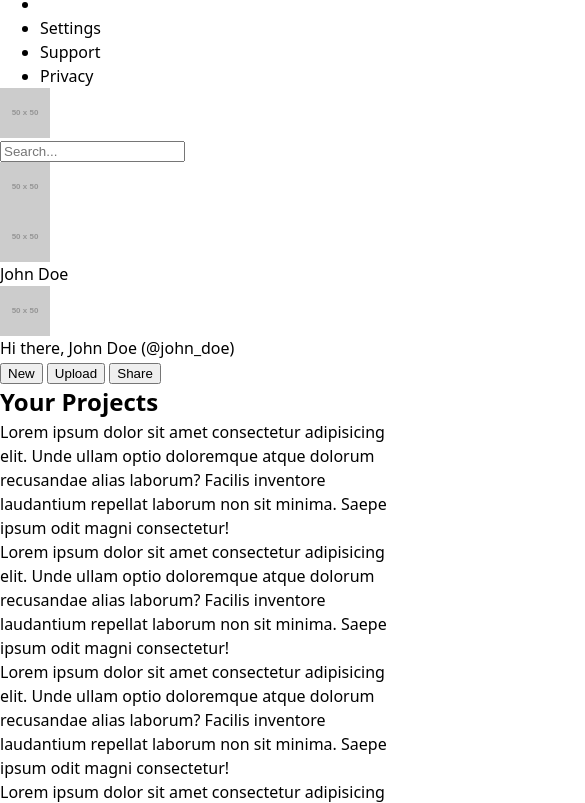
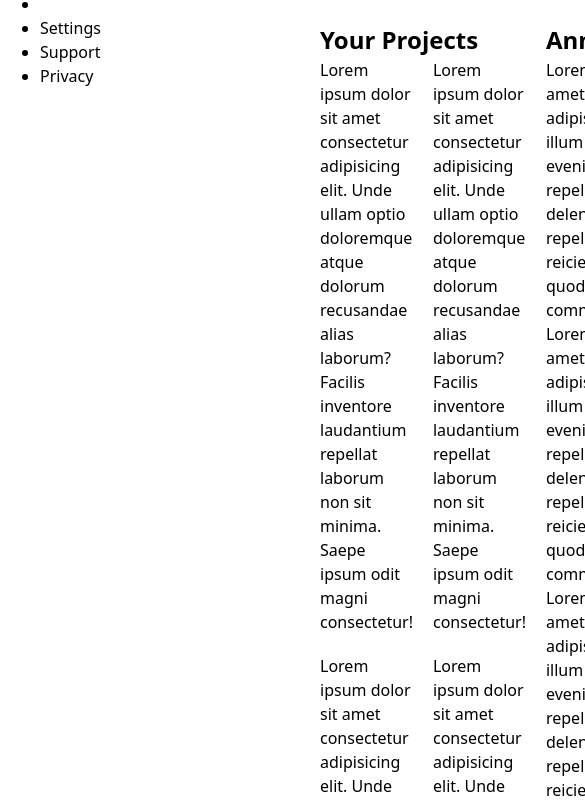
Before and after one commit to sane-being/Admin-Dashboard, a plain HTML site: page index.html in a window 390 px wide. Shown: the part 188-991 px from the top of the page, 585 px wide, since content can reach past the window. Drawn offline with Linux system fonts and the light colour scheme; placeholder pictures from the web are drawn by us.

Commit message:
feat: Add grid layout and basic styling for dashboard
- Create grid layout for main container with sidebar, header, and main content
- Style header with search, notifications, and user info sections
- Add project cards, announcements, and trending sections in main content
- Implement responsive grid layouts for nested components

```diff
--- a/css/style.css
+++ b/css/style.css
@@ -0,0 +1,89 @@
+.container {
+  display: grid;
+  grid-template-columns: 320px 1fr;
+  grid-template-rows: 210px 1fr;
+  grid-template-areas:
+    "sidebar header"
+    "sidebar main-content";
+}
+
+.sidebar {
+  grid-area: sidebar;
+}
+
+.header {
+  grid-area: header;
+  display: grid;
+  grid-template-rows: 68px 112px;
+
+  .header-upper-row {
+    display: flex;
+    align-items: center;
+    justify-content: space-between;
+
+    .header-search {
+      grid-row: 1 / 2;
+      display: flex;
+      align-items: center;
+      gap: 20px;
+    }
+
+    .header-user {
+      grid-row: 1 / 2;
+      display: flex;
+      align-items: center;
+      justify-content: space-between;
+      gap: 20px;
+    }
+  }
+
+  .header-lower-row {
+    display: flex;
+    align-items: center;
+    justify-content: space-between;
+
+    .user-info {
+      grid-row: 2 / 3;
+      display: flex;
+      flex-direction: row ;
+      align-items: center;
+      gap: 20px;
+    }
+
+    .header-buttons {
+      grid-row: 2 / 3;
+    }
+  }
+
+
+
+}
+
+.main-content {
+  grid-area: main-content;
+  display: grid;
+  grid-template-columns: 3fr 1fr;
+  gap: 20px;
+
+  #projects {
+    grid-column: 1 / 2;
+    grid-row: 1 / 3;
+
+    .project-cards {
+      display: grid;
+      grid-template-columns: repeat(2, 1fr);
+      grid-auto-rows: 1fr;
+      gap: 20px;
+    }
+  }
+
+  #announcements {
+    grid-column: 2 / 3;
+    grid-row: 1 / 2;
+  }
+
+  #trending {
+    grid-column: 2 / 3;
+    grid-row: 2 / 3;
+  }
+}
--- a/index.html
+++ b/index.html
@@ -34,19 +34,20 @@
           <img src="https://via.placeholder.com/50" alt="Search Icon">
           <input type="text" placeholder="Search...">
         </div>
-        <div class="header-notifications">
+        <div class="header-user">
           <img src="https://via.placeholder.com/50" alt="Notification Icon">
+          <img src="https://via.placeholder.com/50" alt="User Avatar">
+          <h2>John Doe</h2>
         </div>
-        <div class="header-user">
-          <img src="https://via.placeholder.com/50" alt="User Avatar">
-          <span>John Doe</span>
-        </div>
+
       </div>
       <div class="header-lower-row">
-        <div class="header-user-info">
+        <div class="user-info">
           <img src="https://via.placeholder.com/50" alt="User Avatar">
-          <span>Hi there,</span>
-          <span>John Doe (@john_doe)</span>
+          <div class="user-greetings">
+            <h3>Hi there,</h3>
+            <h2>John Doe (@john_doe)</h2>
+          </div>
         </div>
         <div class="header-buttons">
           <button>New</button>
@@ -56,7 +57,7 @@
       </div>
     </header>
     <section class="main-content">
-      <div class="grid-item">
+      <div class="grid-item" id="projects">
         <h1>Your Projects</h1>
         <div class="project-cards">
           <div class="project-card">
@@ -79,7 +80,7 @@
           </div>
         </div>
       </div>
-      <div class="grid-item">
+      <div class="grid-item" id="announcements">
         <h1>Announcements</h1>
         <div class="announcements">
           <div class="announcement-item">Lorem, ipsum dolor sit amet consectetur adipisicing elit. Quidem illum labore mollitia eveniet quaerat odit repellat qui voluptatem deleniti molestiae repellendus quis reiciendis alias minus, quod est placeat enim commodi.</div>
```
